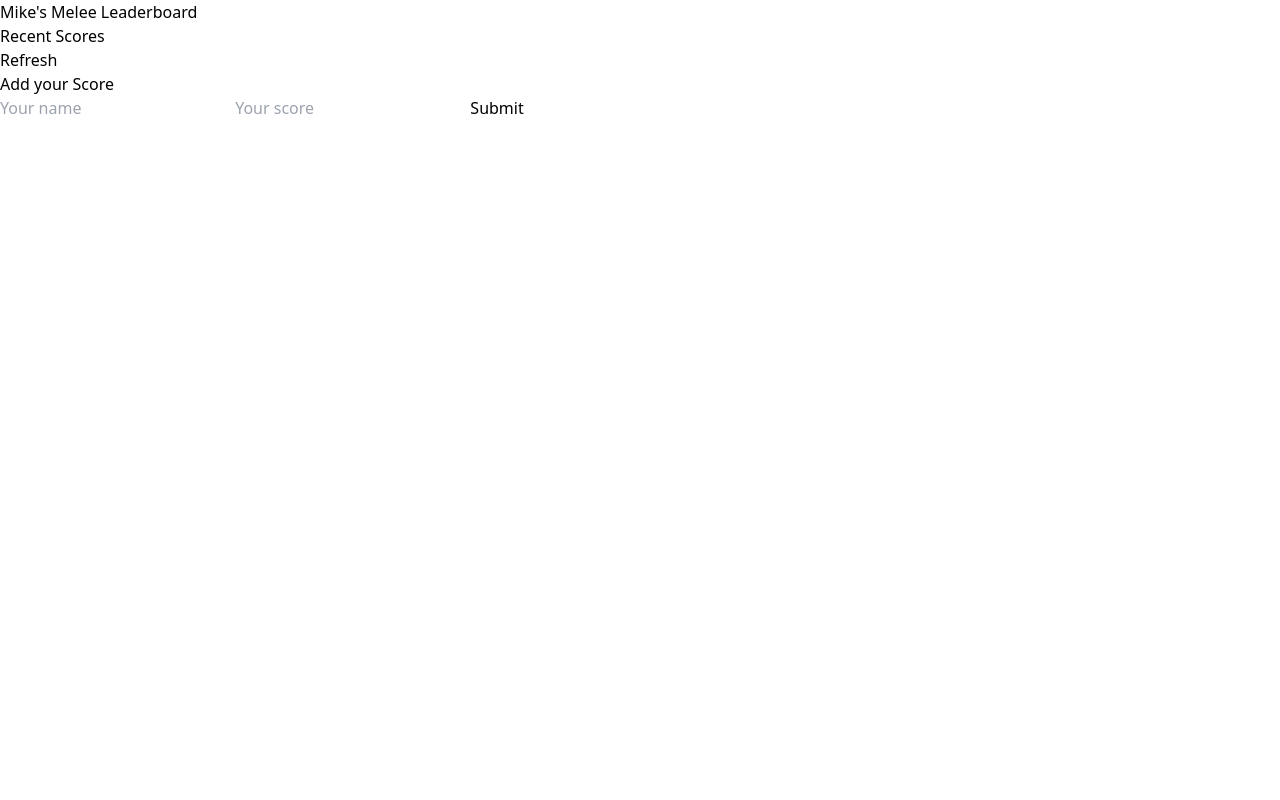
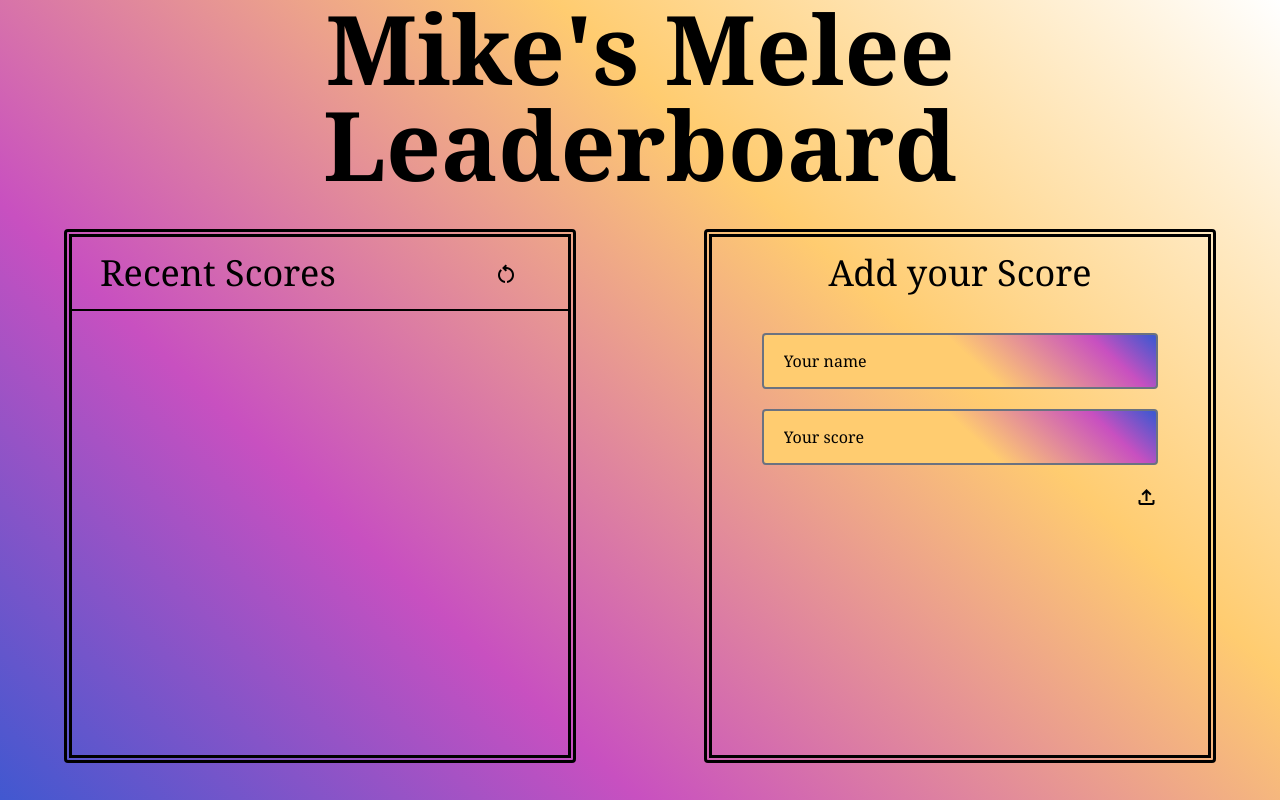
Before and after one commit to rmrmrmr/Leaderboard, a website built with webpack: page src/index.html in a window 1280 px wide. Built offline with nearby package versions, Linux system fonts and the light colour scheme.

Commit message:
Add styling with tailwind

```diff
--- a/src/index.html
+++ b/src/index.html
@@ -4,24 +4,37 @@
   <meta charset="UTF-8">
   <meta http-equiv="X-UA-Compatible" content="IE=edge">
   <meta name="viewport" content="width=device-width, initial-scale=1.0">
+  <link rel="stylesheet" href="https://fonts.googleapis.com/css2?family=Material+Symbols+Outlined:opsz,wght,FILL,GRAD@48,400,0,0" />
   <title>Leaderboard</title>
 </head>
-<body>
-  <header id="header">
-    <h1 id="leaderboardTitle">Mike's Melee Leaderboard</h1>
+
+<body class="w-screen h-screen flex flex-wrap justify-around items-baseline font-serif">
+  <header id="header" class="flex text-8xl font-extrabold px-8 py-0 w-full text-center h-min">
+    <h1 id="leaderboardTitle" class="w-full">Mike's Melee Leaderboard</h1>
   </header>
-  <section id="recentScores">
-    <h2 class="">Recent Scores</h2>
-    <button type="submit" id="refreshBttn">Refresh</button>
-    <div id="scoresBox"></div>
+
+  <section id="recentScores" class="flex flex-wrap w-2/5 h-4/6 gap-0 content-start border-8 border-black border-double rounded justify-center">
+    <h2 class="font-serif w-3/4 h-min py-4 text-4xl px-7 border-b-2 border-black">Recent Scores</h2>
+    <button type="submit" id="refreshBttn" class="w-1/4 h-min py-4 text-center text-4xl border-b-2 border-black">
+      <span class="material-symbols-outlined">
+        restart_alt
+      </span>
+    </button>
+    <div id="scoresBox" class="w-11/12"></div>
   </section>
-  <section id="addScore">
-    <h2 id="addTitle">Add your Score</h2>
-    <form id="addForm" action="post">
-      <input type="text" name="nameInput" id="nameInput" placeholder="Your name" required>
-      <input type="number" name="scoreInput" id="scoreInput" placeholder="Your score" required>
-      <button type="submit" id="submitBttn">Submit</button>
+
+  <section id="addScore" class="flex flex-wrap w-2/5 h-4/6 gap-y-6 content-start justify-center border-8 border-black border-double rounded">
+    <h2 id="addTitle" class="font-serif w-full h-min py-4 text-4xl text-center">Add your Score</h2>
+    <form id="addForm" action="post" class="flex flex-wrap justify-end w-4/5 gap-y-5">
+      <input type="text" name="nameInput" id="nameInput" placeholder="Your name" required class="w-full h-14 px-5 border-gray-500 border-2 rounded back placeholder-black">
+      <input type="number" name="scoreInput" id="scoreInput" placeholder="Your score" required class="w-full h-14 px-5 border-gray-500 border-2 rounded back placeholder-black">
+      <button type="submit" id="submitBttn" class="flex justify-end h-12 w-12">
+        <span class="material-symbols-outlined">
+          file_upload
+        </span>
+      </button>
     </form>
   </section>
+
 </body>
 </html>
--- a/src/style.css
+++ b/src/style.css
@@ -1,3 +1,17 @@
 @tailwind base;
 @tailwind components;
 @tailwind utilities;
+
+body {
+background-color: #4158D0;
+background-image: linear-gradient(43deg, #4158D0 0%, #C850C0 30%, #FFCC70 66%, #ffffff 100%);
+}
+
+.back {
+  background-color: #FFCC70;
+  background-image: linear-gradient(43deg, #FFCC70 53%, #C850C0 85%, #4158D0 99%);
+}
+
+.scoreText {
+  @apply px-8 py-4 border-b-2 w-full border-black
+}
```
